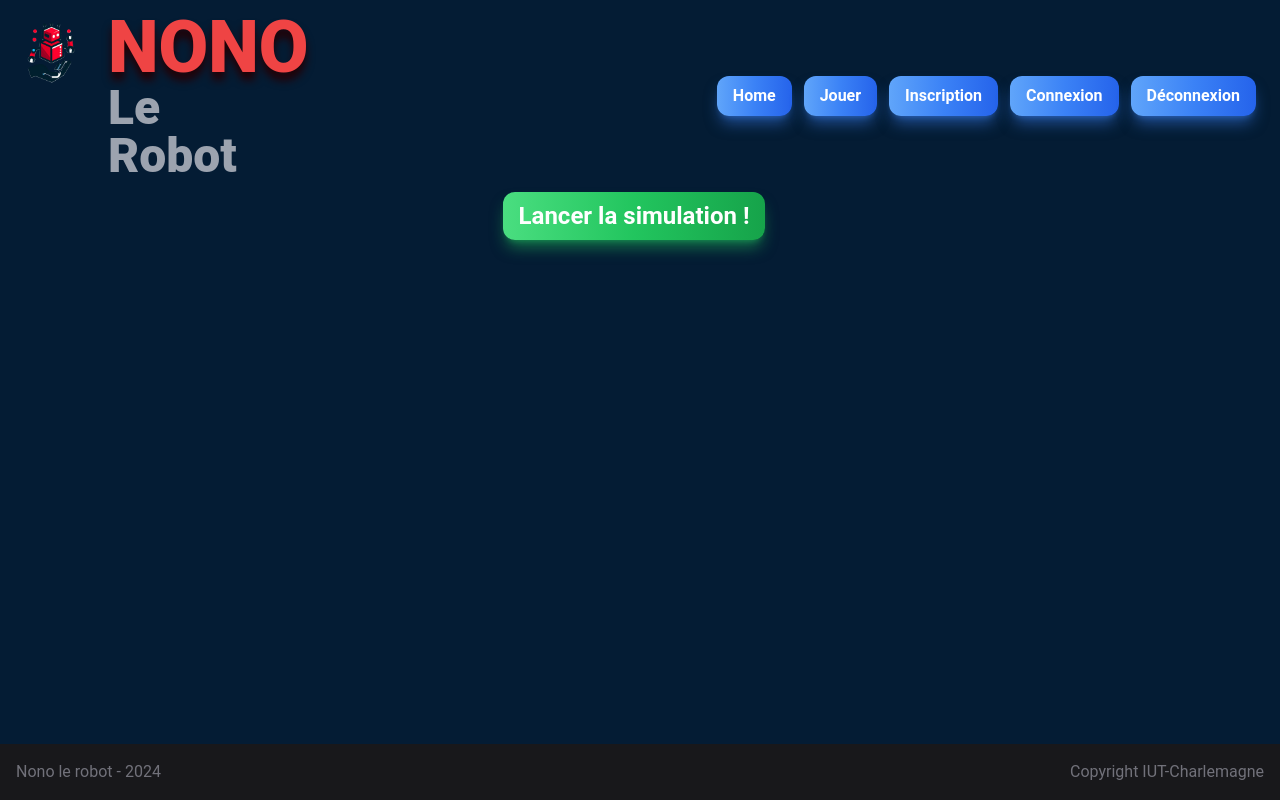
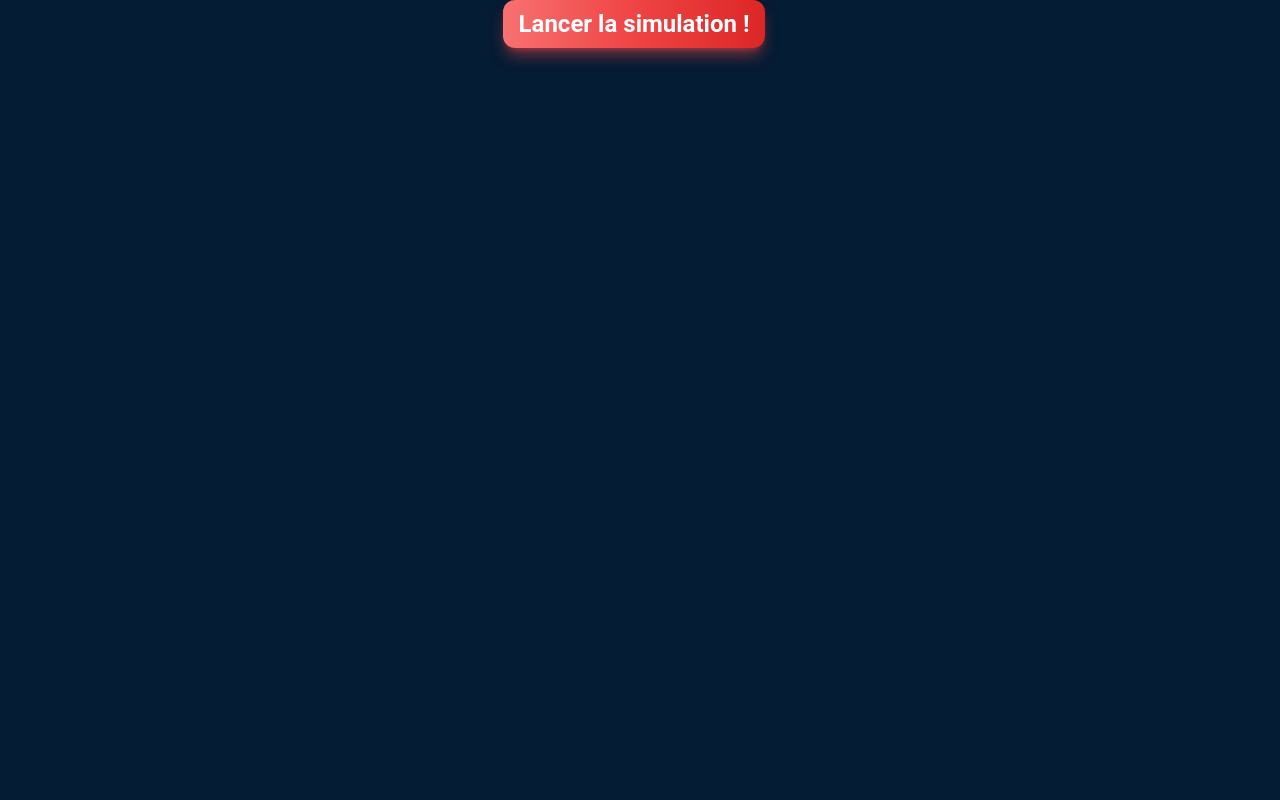
Before and after one commit to ClemGrom/NonoLERobot_Gromangin_Termine_Holder_Waltispurger_Serrier, a Vue app in the folder FrontEndNonoLeRobot/: page / in a window 1280 px wide. Built offline with nearby package versions, Linux system fonts and the light colour scheme.

Commit message:
display none header et footer lorsque isHomeRoute = true

```diff
--- a/FrontEndNonoLeRobot/index.html
+++ b/FrontEndNonoLeRobot/index.html
@@ -2,7 +2,7 @@
 <html lang="en">
   <head>
       <meta charset="UTF-8">
-      <link rel="icon" href="./public/flavicon.ico">
+      <link rel="icon" href="./flavicon.ico">
       <meta name="viewport" content="width=device-width, initial-scale=1.0">
       <title>Nono le Robot</title>
   </head>
--- a/FrontEndNonoLeRobot/src/App.vue
+++ b/FrontEndNonoLeRobot/src/App.vue
@@ -1,33 +1,31 @@
 <script>
 import {computed, reactive, watch} from 'vue';
 import {useRoute, RouterView, RouterLink} from 'vue-router';
-import AccueilRobot from "@/components/accueilRobot.vue";
-
-
+import AccueilRobot from "@/components/AccueilRobot.vue";
 
 export default {
-
+  name: 'App',
   components: {
-    AccueilRobot
-
+    AccueilRobot,
+    RouterLink,
+    RouterView
   },
   data() {
     return {
-      isHomeRoute: true,
       isConnected: false,
     }
   },
-
-
-
-
-
-
+  computed: {
+    isHomeRoute() {
+      console.log(this.$route.path);
+      return( this.$route.path === '/');
+    }
+  },
 };
 </script>
 
 <template>
-  <header class="">
+  <header  v-if="!isHomeRoute" class="">
     <div class="header flex flex-wrap p-1 m-2 lg:flex-row lg:justify-between max-lg:flex-col max-lg:items-center">
       <div class="headerLogoText flex flex-row flex-wrap max-lg:mb-8 max-lg:mr-20">
         <!-- Logo à gauche -->
@@ -86,20 +84,13 @@ export default {
     </div>
   </header>
 
-  <accueil-robot/>
-  <div class="flex justify-center items-center mb-2">
-    <!-- Bouton à droite -->
-    <RouterLink to="/simulation">
-      <button class="text-white text-2xl font-bold py-2 px-4 rounded-xl bg-gradient-to-r from-green-400 via-green-500 to-green-600 hover:bg-gradient-to-br focus:ring-4 focus:outline-none focus:ring-green-300 dark:focus:ring-green-800 shadow-lg shadow-green-500/50 dark:shadow-lg dark:shadow-green-800/80 mr-3 hover:transition duration-300 ease-in-out transform hover:scale-105 mb-14 ">
-        Lancer la simulation !
-      </button>
-    </RouterLink>
-  </div>
+  <AccueilRobot v-if="isHomeRoute" />
+
 
   <!-- affiche les routes -->
   <RouterView/>
 
-  <footer class="bg-zinc-900 text-zinc-500 text-center p-4 flex flex-row justify-between fixed bottom-0 w-full">    <p>Nono le robot - 2024</p>
+  <footer v-if="!isHomeRoute" class="bg-zinc-900 text-zinc-500 text-center p-4 flex flex-row justify-between fixed bottom-0 w-full">    <p>Nono le robot - 2024</p>
     <p>Copyright IUT-Charlemagne</p>
   </footer>
 </template>
--- /dev/null
+++ b/FrontEndNonoLeRobot/src/components/AccueilRobot.vue
@@ -0,0 +1,18 @@
+<script setup lang="ts">
+
+</script>
+
+<template>
+  <div class="flex justify-center items-center mb-2">
+    <!-- Bouton à droite -->
+    <RouterLink to="/simulation">
+      <button class="text-white text-2xl font-bold py-2 px-4 rounded-xl bg-gradient-to-r from-red-400 via-red-500 to-red-600 hover:bg-gradient-to-br focus:ring-4 focus:outline-none focus:ring-green-300 dark:focus:ring-red-800 shadow-lg shadow-red-500/50 dark:shadow-lg dark:shadow-red-800/80 mr-3 hover:transition duration-300 ease-in-out transform hover:scale-105 mb-14 ">
+        Lancer la simulation !
+      </button>
+    </RouterLink>
+  </div>
+</template>
+
+<style scoped>
+
+</style>
--- a/FrontEndNonoLeRobot/src/router/index.ts
+++ b/FrontEndNonoLeRobot/src/router/index.ts
@@ -1,5 +1,5 @@
 import { createRouter, createWebHistory } from 'vue-router'
-import AccueilRobot from "@/components/accueilRobot.vue";
+import AccueilRobot from "@/components/AccueilRobot.vue";
 import HomeView from "@/views/HomeView.vue";
 import Page404 from "@/views/Page404.vue";
 import Programmation from "@/components/Programmation.vue";
```
Also changed, not shown: FrontEndNonoLeRobot/src/components/accueilRobot.vue (deleted, +0 -11 lines).
